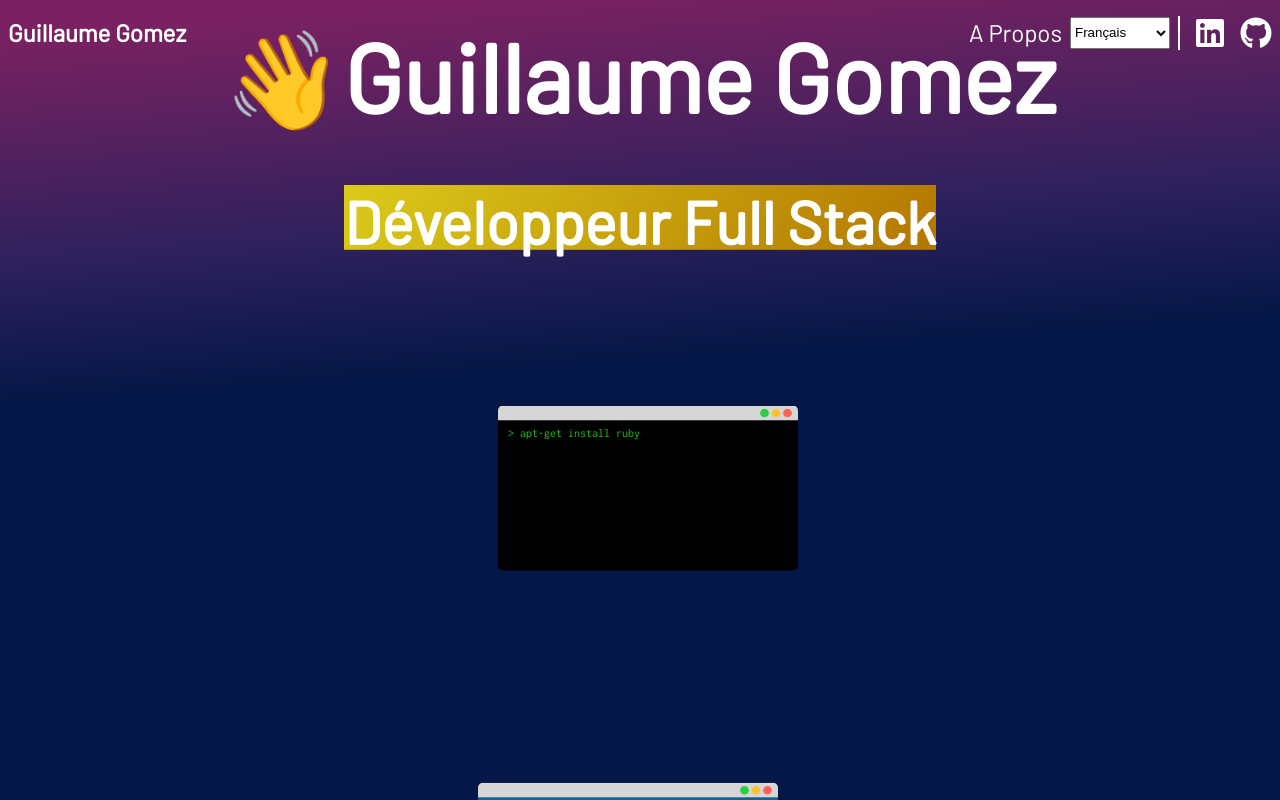
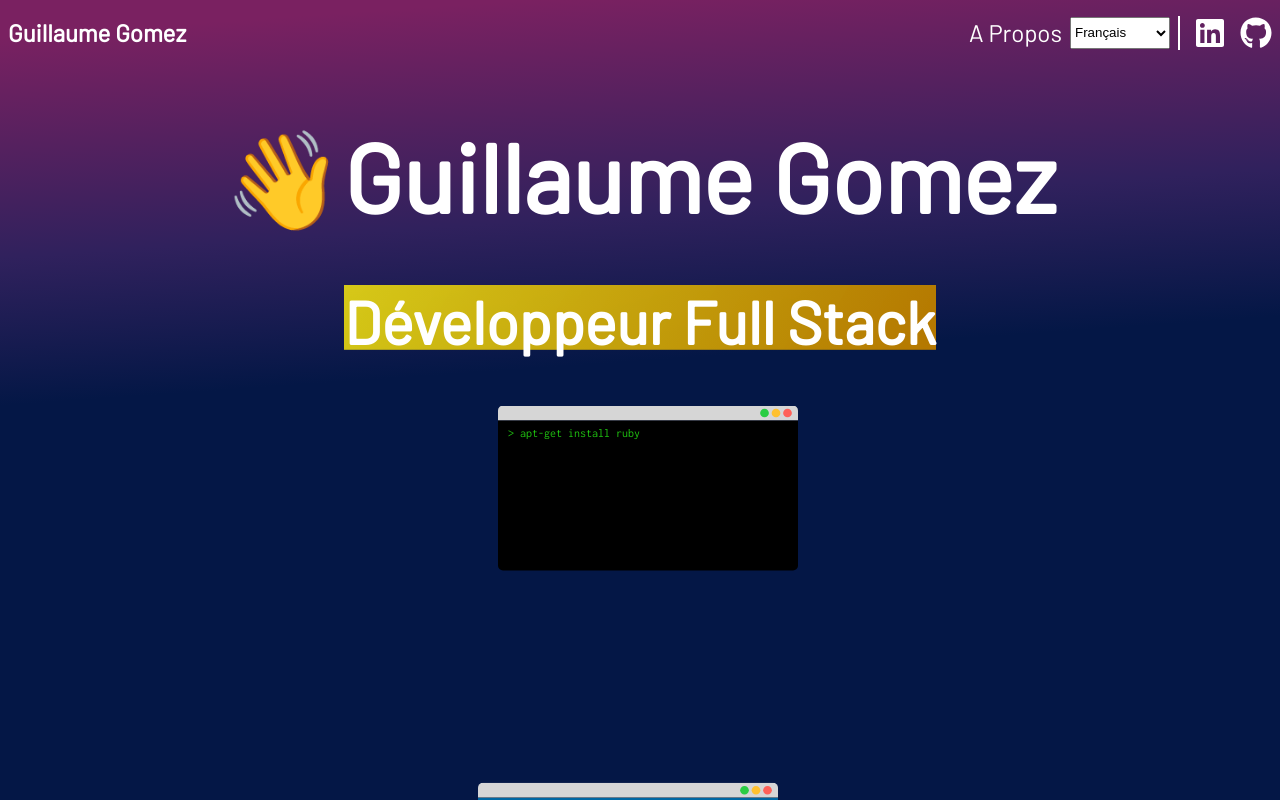
Before and after one commit to guillaume-gomez/guillaume-gomez.github.io, a React (Create React App) app: page / in a window 1280 px wide. Shown: the top 800 px of the page. Built offline with nearby package versions, Linux system fonts and the light colour scheme.

Commit message:
add animation

```diff
--- a/src/views/WelcomePage.tsx
+++ b/src/views/WelcomePage.tsx
@@ -1,6 +1,8 @@
 import React, { useEffect, useState } from 'react';
 import { useTranslation } from 'react-i18next';
-import { motion } from "framer-motion";
+import { motion, useAnimation } from "framer-motion";
+import { useInView } from "react-intersection-observer";
+
 import { ReactComponent as MacMouse } from "../macintosh-mouse.svg";
 
 
@@ -27,10 +29,12 @@ function WelcomePage({refTarget} : WelcomePageInterface) {
 
   return (
     <section className="welcome-page-content first-gradient">
-      <div className="welcome-page-top">
-        <h1 className="title-relative"> <span className="about-me-wave-hand">👋</span><strong className="text-primary">Guillaume Gomez</strong></h1>
-        <h2 className="title-relative"> <span className="background--magical">{t("welcome-page.job-title")}</span> </h2>
-      </div>
+      <FromUpToDown>
+        <div className="welcome-page-top">
+          <h1 className="title-relative"> <span className="about-me-wave-hand">👋</span><strong className="text-primary">Guillaume Gomez</strong></h1>
+          <h2 className="title-relative"> <span className="background--magical">{t("welcome-page.job-title")}</span> </h2>
+        </div>
+      </FromUpToDown>
       <div className="welcome-page-windows">
         <div className="welcome-page-terminal">
           {
@@ -59,3 +63,36 @@ function WelcomePage({refTarget} : WelcomePageInterface) {
 }
 
 export default WelcomePage;
+
+
+interface FromUpToDownInterface {
+  children: React.ReactNode;
+}
+
+
+function FromUpToDown({ children } : FromUpToDownInterface) {
+  const controls = useAnimation();
+  const [ref, inView] = useInView();
+
+  useEffect(() => {
+    if (inView) {
+      controls.start("visible");
+      controls.start("move");
+    }
+  }, [controls, inView]);
+
+  return (
+    <motion.div
+      ref={ref}
+      animate={controls}
+      initial="visible"
+      transition={{ duration: 1.0, type: "spring", bounce: 0.25 }}
+      variants={{
+        visible: { y: -100, scale: 1.5 },
+        move: {y: 100, scale: 1.0 }
+      }}
+    >
+      {children}
+    </motion.div>
+  );
+}
```
